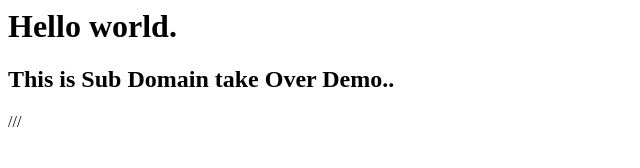
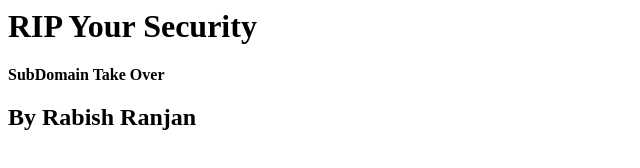
Before and after one commit to rabish4/blog.rabish.xyz, a plain HTML site: page index.html in a window 1280 px wide. Shown: the whole page, without its empty margins (0-640 px from the left). Drawn offline with Linux system fonts and the light colour scheme.

Commit message:
Update index.html

```diff
--- a/index.html
+++ b/index.html
@@ -1,3 +1,3 @@
-<h1>Hello world.</h1>
-<h2>This is Sub Domain take Over  Demo..</h2>
-///
+<h1><strong>RIP Your Security</strong></h1>
+<strong>SubDomain Take Over</strong>
+<h2> By Rabish Ranjan</h2>
```
